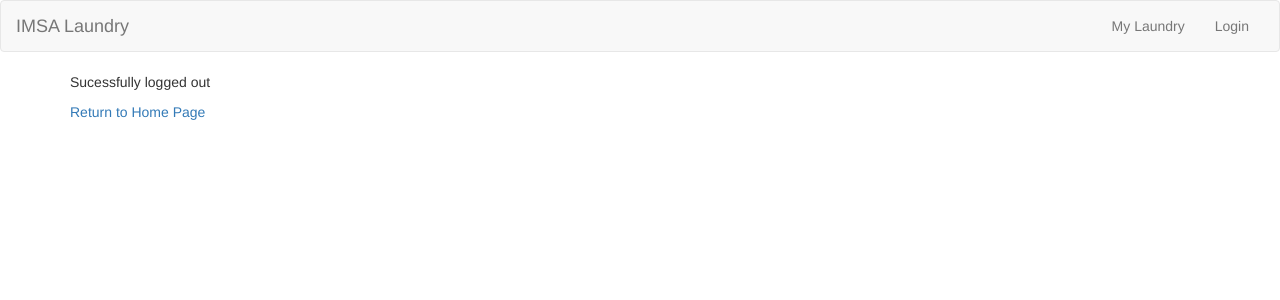
After one commit to IMSA-GWC/laundry, a Django app: page /user/logout/ in a window 1280 px wide. The commit adds this page. Shown: the top 300 px of the page. Run offline with Django 3.2, Linux system fonts and the light colour scheme; some libraries are stand-ins or nearby versions.

Commit message:
Working login/logout system

```diff
--- a/laundry/templates/laundry/base.html
+++ b/laundry/templates/laundry/base.html
@@ -28,15 +28,19 @@
             <span class="icon-bar"></span>
             <span class="icon-bar"></span>
           </button>
-          <a class="navbar-brand" href="#">IMSA Laundry</a>
+          <a class="navbar-brand" href="{% url 'home_page' %}">IMSA Laundry</a>
         </div>
 
         <!-- Collect the nav links, forms, and other content for toggling -->
         <div class="collapse navbar-collapse" id="bs-example-navbar-collapse-1">
           <ul class="nav navbar-nav navbar-right">
             <li><a href="#">My Laundry</a></li>
-            <li>{% if user.is_authenticated %}Welcome, {{ user.username}}. {% else %}<a href="{% url 'user_login' %}">Login</a>{% endif %}</li>
-
+			{% if user.is_authenticated %}
+				<li>Welcome, {{ user.username}}.</li>
+				<li><a href="{% url 'user_logout' %}">Logout</a></li>
+			{% else %}
+				<li><a href="{% url 'user_login' %}">Login</a></li>
+			{% endif %}
           </ul>
         </div><!-- /.navbar-collapse -->
       </div><!-- /.container-fluid -->
--- /dev/null
+++ b/laundry/templates/laundry/user_error.html
@@ -0,0 +1,6 @@
+{% extends 'laundry/base.html' %}
+
+{% block content %}
+	<p>Error: Username or password incorrect</p>
+	<p><a href="{% url 'user_login' %}">Return to Login</a></p>
+{% endblock %}
--- /dev/null
+++ b/laundry/templates/laundry/user_logout.html
@@ -0,0 +1,6 @@
+{% extends 'laundry/base.html' %}
+
+{% block content %}
+	<p>Sucessfully logged out</p>
+	<p><a href = "{% url 'home_page' %}">Return to Home Page</p>
+{% endblock %}
--- a/laundry/urls.py
+++ b/laundry/urls.py
@@ -5,5 +5,7 @@ urlpatterns = [
 	url(r'^$', views.home_page, name='home_page'),
     url(r'^(?P<hall>[1-7]{1})/$', views.hall_page, name = 'hall-laundry-page'),
 	url(r'^user/new/$', views.user_new, name='user_new'),
-	url(r'^user/login/$', views.user_login, name='user_login')
+	url(r'^user/login/$', views.user_login, name='user_login'),
+	url(r'^user/error/$', views.user_error, name='user_error'),
+	url(r'^user/logout/$', views.user_logout, name='user_logout'),
 ]
--- a/laundry/views.py
+++ b/laundry/views.py
@@ -4,7 +4,7 @@ from .models import Machine, Queue_Entry
 from django.contrib.auth.decorators import login_required
 from .forms import UserForm, QueueForm, UserLogin
 from django.contrib.auth.models import User
-from django.contrib.auth import authenticate, login
+from django.contrib.auth import authenticate, login, logout
 
 # Create your views here.
 
@@ -38,6 +38,9 @@ def user_new(request):
 		form = UserForm()
 	return render(request, 'laundry/user_edit.html', {'form':form})
 
+def user_error(request):
+	return render(request, 'laundry/user_error.html')
+
 def user_login(request):
 	if request.method == "POST":
 		username = request.POST['username']
@@ -47,6 +50,12 @@ def user_login(request):
 			login(request,user)
 			return redirect('home_page')
 		#ADD REDIRECT TO USER NOT FOUND PAGE
+		else:
+			return redirect('user_error')
 	else:
 		form = UserLogin()
 	return render(request, 'laundry/user_login.html', {'form':form})
+
+def user_logout(request):
+	logout(request)
+	return render(request, 'laundry/user_logout.html')
```
